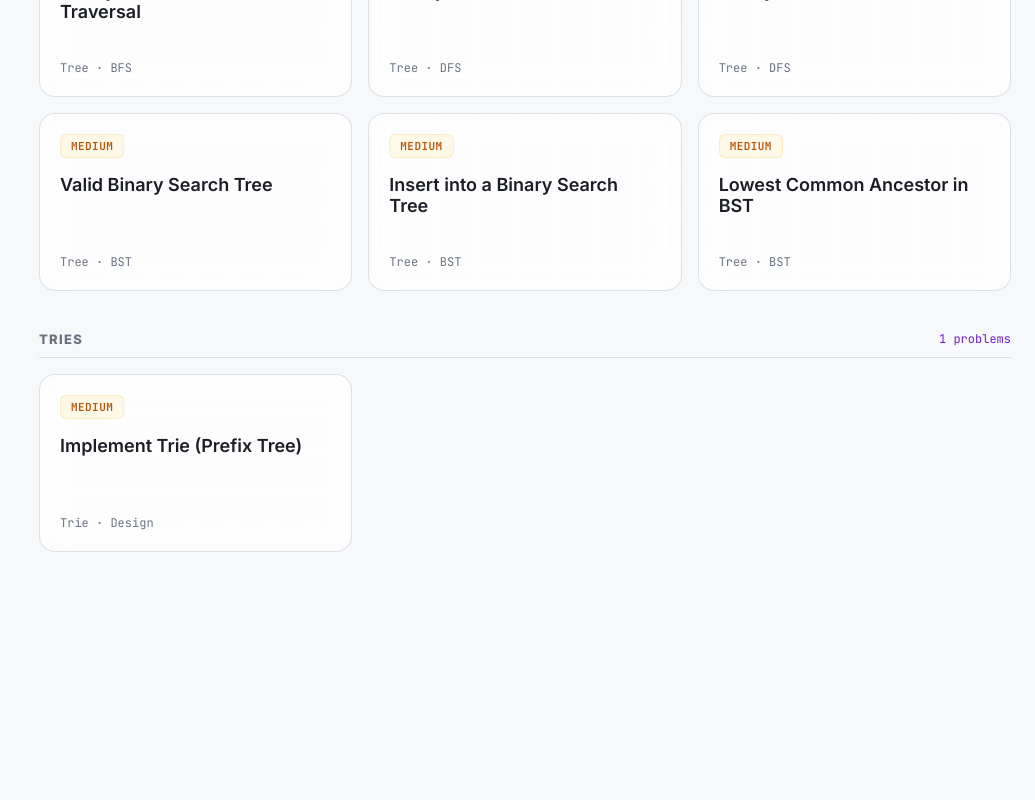
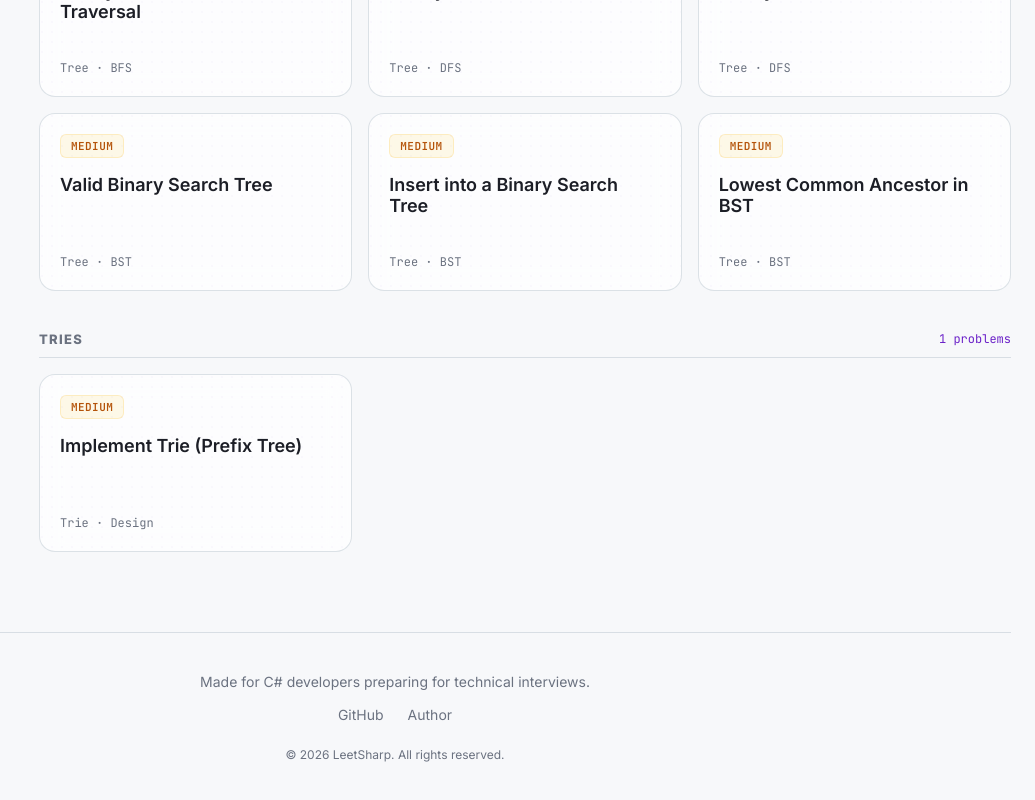
Before and after one commit to elberfunez/leetsharp, a React (Vite) app: page / in a window 1280 px wide. Shown: the part 3145-3945 px from the top of the page, without its empty margins (245-1280 px from the left). Before the commit the page ends 3761 px from the top, so only its background shows below. Built offline with nearby package versions, Linux system fonts and the light colour scheme.

Commit message:
add copy button for code

```diff
--- a/src/App.tsx
+++ b/src/App.tsx
@@ -87,6 +87,20 @@ export default function App() {
           <Route path="/problems/:slug" element={<ProblemRoute />} />
           <Route path="*" element={<Navigate to="/" replace />} />
         </Routes>
+        <footer className="footer">
+          <div className="footer-content">
+            <p className="footer-text">Made for C# developers preparing for technical interviews.</p>
+            <div className="footer-links">
+              <a href="https://github.com/elberfunez/leetsharp" target="_blank" rel="noreferrer">
+                GitHub
+              </a>
+              <a href="https://github.com/elberfunez" target="_blank" rel="noreferrer">
+                Author
+              </a>
+            </div>
+          </div>
+          <p className="footer-copy">© 2026 LeetSharp. All rights reserved.</p>
+        </footer>
       </div>
     </BrowserRouter>
   );
--- a/src/components/CodePanel.tsx
+++ b/src/components/CodePanel.tsx
@@ -1,4 +1,5 @@
 import { useEffect, useRef, useState } from "react";
+import { Copy, Check } from "lucide-react";
 import { highlightCSharp } from "../lib/highlighter";
 
 interface Props {
@@ -10,7 +11,14 @@ interface Props {
 /** Syntax-highlighted C# source with the current step's lines spotlighted. */
 export function CodePanel({ code, activeLines, stepIndex }: Props) {
   const [html, setHtml] = useState("");
+  const [copied, setCopied] = useState(false);
   const containerRef = useRef<HTMLDivElement>(null);
+
+  const handleCopy = async () => {
+    await navigator.clipboard.writeText(code);
+    setCopied(true);
+    setTimeout(() => setCopied(false), 1000);
+  };
 
   useEffect(() => {
     let cancelled = false;
@@ -45,12 +53,25 @@ export function CodePanel({ code, activeLines, stepIndex }: Props) {
   }, [stepIndex, html]);
 
   return (
-    <div className="code-panel" ref={containerRef}>
-      {html ? (
-        <div dangerouslySetInnerHTML={{ __html: html }} />
-      ) : (
-        <div className="code-loading">Loading…</div>
-      )}
+    <div className="code-panel">
+      <div className="code-header">
+        <span className="code-title">Solution.cs</span>
+        <button
+          className="code-copy-btn"
+          onClick={handleCopy}
+          title="Copy code"
+          aria-label="Copy code"
+        >
+          {copied ? <Check size={16} strokeWidth={2} /> : <Copy size={16} strokeWidth={2} />}
+        </button>
+      </div>
+      <div className="code-body" ref={containerRef}>
+        {html ? (
+          <div dangerouslySetInnerHTML={{ __html: html }} />
+        ) : (
+          <div className="code-loading">Loading…</div>
+        )}
+      </div>
     </div>
   );
 }
--- a/src/index.css
+++ b/src/index.css
@@ -139,6 +139,12 @@ body {
   align-items: start;
 }
 
+.left-column {
+  display: flex;
+  flex-direction: column;
+  gap: 16px;
+}
+
 @media (max-width: 900px) {
   .workspace {
     grid-template-columns: 1fr;
@@ -148,11 +154,51 @@ body {
 /* ---------- Code panel ---------- */
 
 .code-panel {
+  display: flex;
+  flex-direction: column;
   background: var(--bg-panel);
   border: 1px solid var(--border);
   border-radius: 10px;
+  max-height: 560px;
+}
+
+.code-header {
+  display: flex;
+  align-items: center;
+  justify-content: space-between;
+  padding: 10px 14px;
+  border-bottom: 1px solid var(--border);
+  gap: 10px;
+}
+
+.code-title {
+  font-family: var(--font-mono);
+  font-size: 13px;
+  color: var(--text-dim);
+}
+
+.code-copy-btn {
+  display: flex;
+  align-items: center;
+  justify-content: center;
+  background: transparent;
+  border: 1px solid var(--border);
+  color: var(--text-dim);
+  border-radius: 6px;
+  padding: 4px 6px;
+  cursor: pointer;
+  transition: color 0.15s, border-color 0.15s, background 0.15s;
+}
+
+.code-copy-btn:hover {
+  color: var(--text);
+  border-color: var(--accent);
+  background: rgba(174, 113, 255, 0.08);
+}
+
+.code-body {
   overflow: auto;
-  max-height: 560px;
+  flex: 1;
 }
 
 .code-panel pre {
@@ -413,7 +459,6 @@ body {
   display: flex;
   align-items: center;
   gap: 14px;
-  margin-top: 20px;
   background: var(--bg-panel);
   border: 1px solid var(--border);
   border-radius: 999px;
@@ -1890,3 +1935,49 @@ body {
   font-style: italic;
   padding: 8px 0;
 }
+
+/* ---------- Footer ---------- */
+
+.footer {
+  margin-top: 80px;
+  padding: 40px 0 24px;
+  border-top: 1px solid var(--border);
+  text-align: center;
+}
+
+.footer-content {
+  display: flex;
+  flex-direction: column;
+  align-items: center;
+  gap: 16px;
+  margin-bottom: 24px;
+}
+
+.footer-text {
+  font-size: 14px;
+  color: var(--text-dim);
+  margin: 0;
+}
+
+.footer-links {
+  display: flex;
+  gap: 24px;
+  justify-content: center;
+}
+
+.footer-links a {
+  font-size: 14px;
+  color: var(--text-dim);
+  text-decoration: none;
+  transition: color 0.15s;
+}
+
+.footer-links a:hover {
+  color: var(--accent);
+}
+
+.footer-copy {
+  font-size: 12px;
+  color: var(--text-dim);
+  margin: 0;
+}
--- a/src/pages/ProblemPage.tsx
+++ b/src/pages/ProblemPage.tsx
@@ -16,7 +16,10 @@ function SolutionView({ solution }: { solution: Solution }) {
       <div className="problem-input">Tracing: {solution.input}</div>
 
       <div className="workspace">
-        <CodePanel code={solution.code} activeLines={runner.step.lines} stepIndex={runner.index} />
+        <div className="left-column">
+          <CodePanel code={solution.code} activeLines={runner.step.lines} stepIndex={runner.index} />
+          <StepControls runner={runner} />
+        </div>
         <div className="right-pane">
           <AnimatePresence mode="wait">
             <motion.div
@@ -43,8 +46,6 @@ function SolutionView({ solution }: { solution: Solution }) {
           <VisualPanel visuals={runner.step.visuals} />
         </div>
       </div>
-
-      <StepControls runner={runner} />
 
       <section className="approach">
         <h2>Approach</h2>
```
